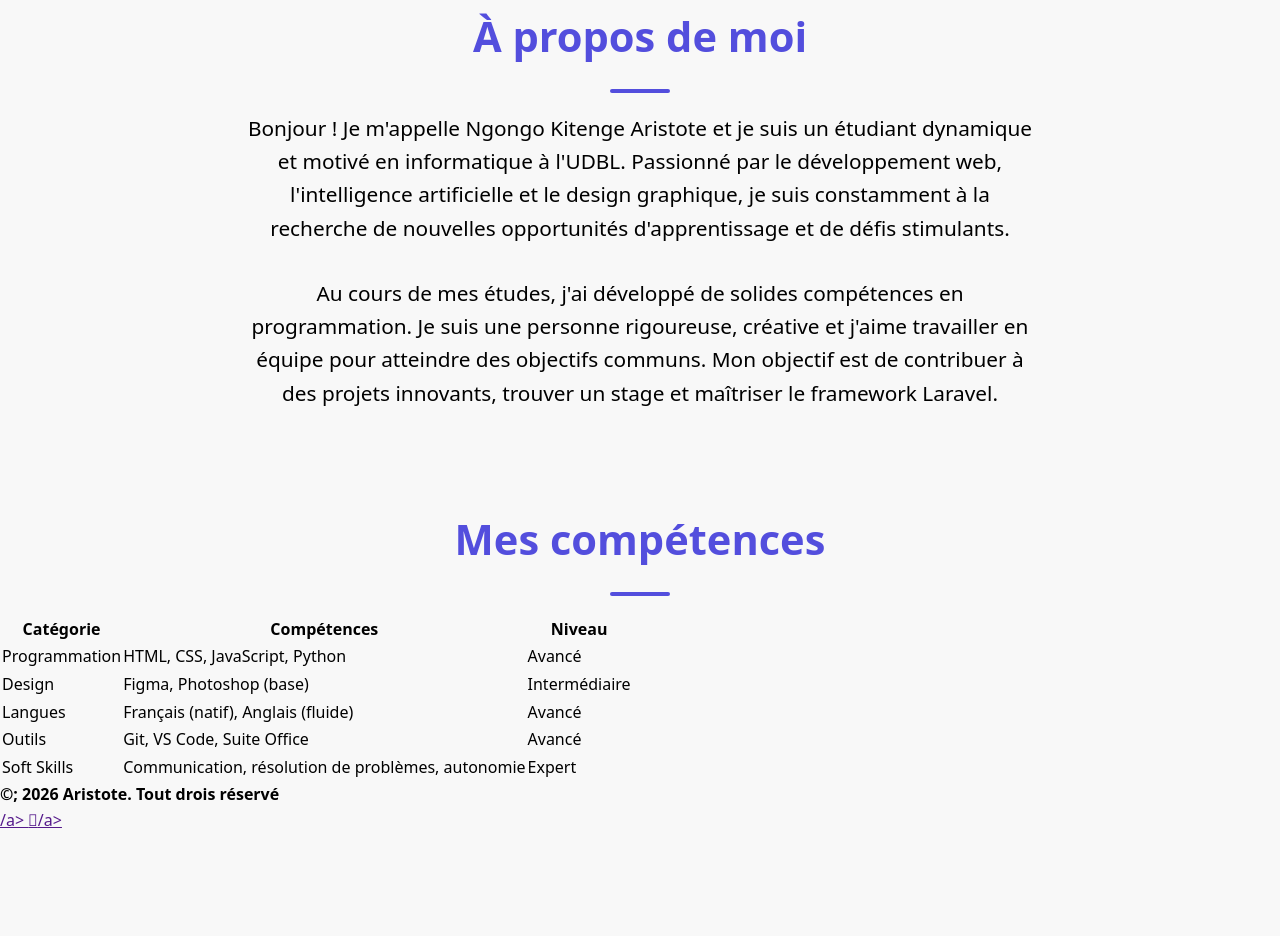
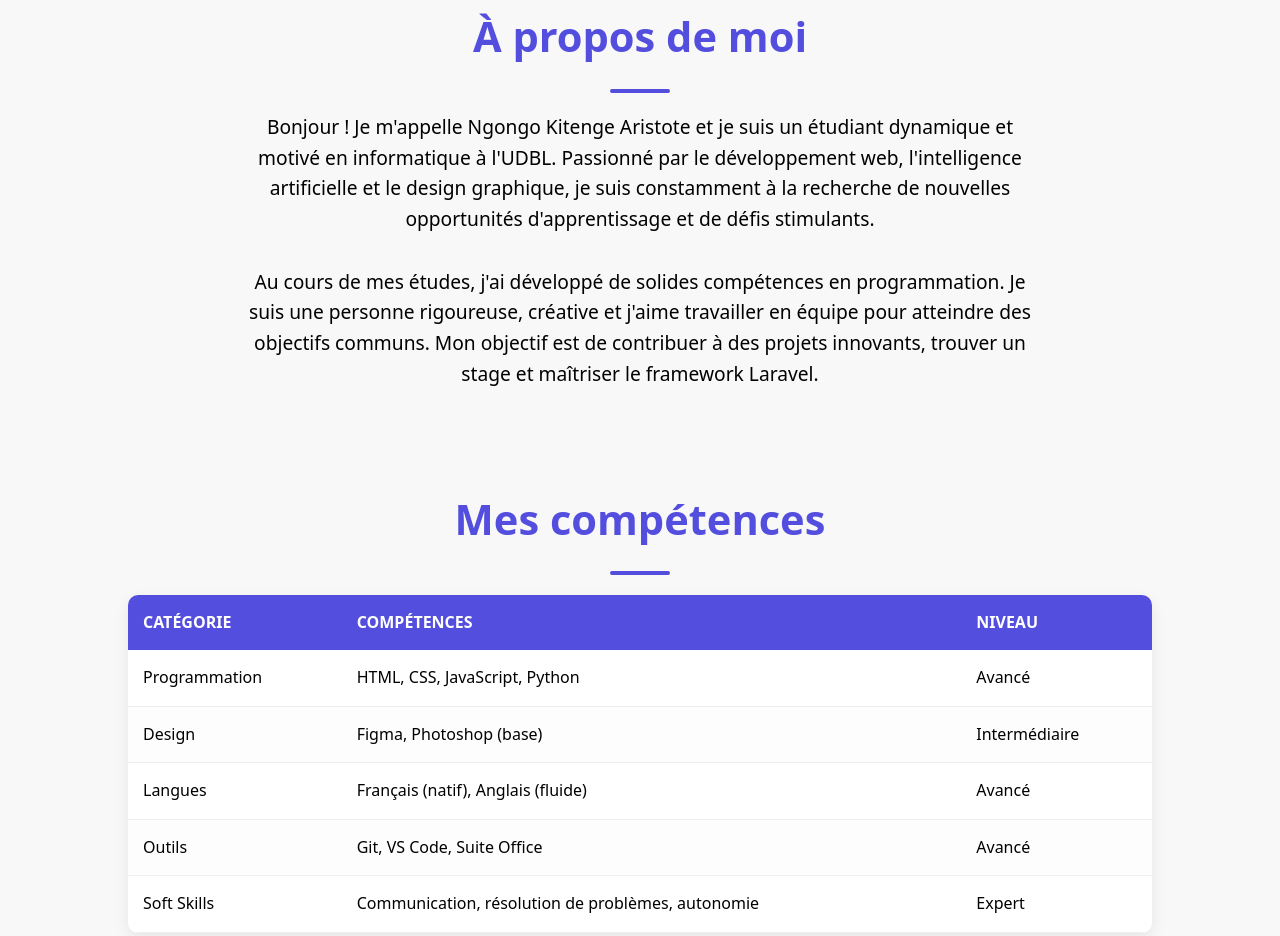
Before and after one commit to 24nk352si-cpu/Mon-Portfolio-2026, a plain HTML site: page index.html in a window 1280 px wide. Shown: the part 745-1681 px from the top of the page. Before the commit the page ends 1579 px from the top, so only its background shows below. Drawn offline with Linux system fonts and the light colour scheme.

Commit message:
stylisation de la section mes compétences et du footer

```diff
--- a/css/style.css
+++ b/css/style.css
@@ -161,5 +161,71 @@
 .apropos p{
     margin-bottom: 2rem;
     color: var(--gris-fonce);
-    font-size: 1.3rem;
+    font-size: 1.2rem;
 }
+
+.compétences table{
+    width: 80%;
+    margin: 0 auto;
+    border-collapse: collapse;
+    background-color: #fff;
+    box-shadow: 0 5px 15px rgba(0,0,0,0.08);
+    border-radius: 10px;
+    overflow: hidden;
+}
+
+.compétences table th, .compétences table td {
+    padding: 15px;
+}
+
+.compétences table thead {
+    background-color: var(--violet-doux);
+    color: #fff;
+    text-transform: uppercase;
+}
+
+.compétences tbody td {
+    /* ajoute une bordure de 1px en bas de chaque cellule */
+    border-bottom: 1px solid var(--gris-clair);
+}
+
+.compétences table tbody tr:nth-child(even) {
+    background-color: #fdfdfd;
+}
+
+.compétences table tbody tr {
+    transition: background-color 0.3s ease;
+}
+
+.compétences table tbody tr:hover {
+    background-color: #f0f0f0;
+}
+
+.compétences table thead th {
+    text-align: left;
+}
+
+footer{
+    margin-top: 3rem;
+    background-color: var(--violet-doux);
+    padding: 3rem 0;
+    text-align: center;
+}
+
+footer p{
+    color: white;
+    margin-bottom: 1.2rem;
+}
+
+footer a {
+    display: inline-block;
+    font-size: 1.6rem;
+    color: white;
+    margin: o 10px;
+    transition: color 0.3s ease, transform 0.2s ease;
+}
+
+footern a:hover {
+    color: var(--orange-vif);
+    transform: translateY(-3px);
+}
```
Also changed, not shown: index.html (+1 -1 lines).
